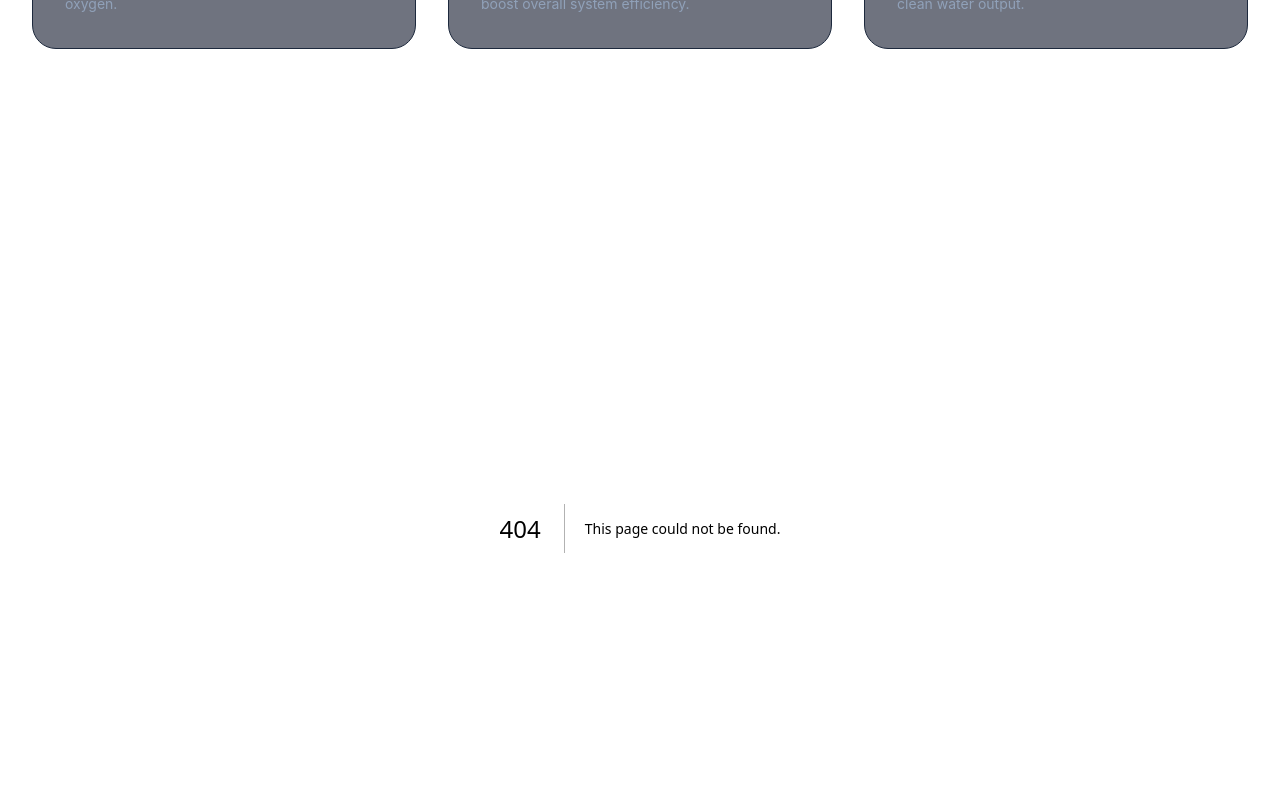
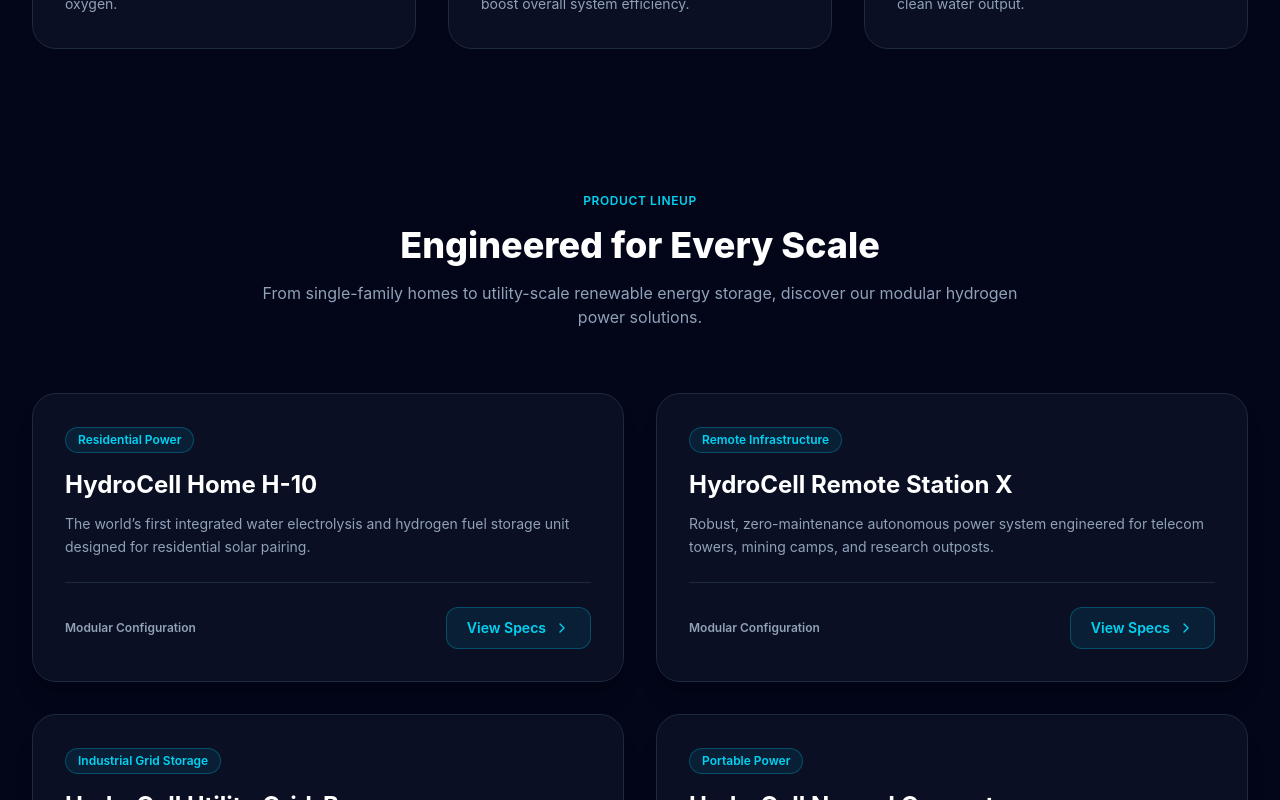
Before and after one commit to sstewart78/hydrocell-energy, a Next.js app: page /products in a window 1280 px wide. Before the commit this address had no page. Shown: the part 1460-2260 px from the top of the page. Built offline with nearby package versions, Linux system fonts and the light colour scheme.

Commit message:
Route to Products

```diff
--- /dev/null
+++ b/app/products/page.tsx
@@ -0,0 +1,5 @@
+import Products from "@/app/ui/products"
+
+export default function Page() {
+  return <Products />
+}
```
